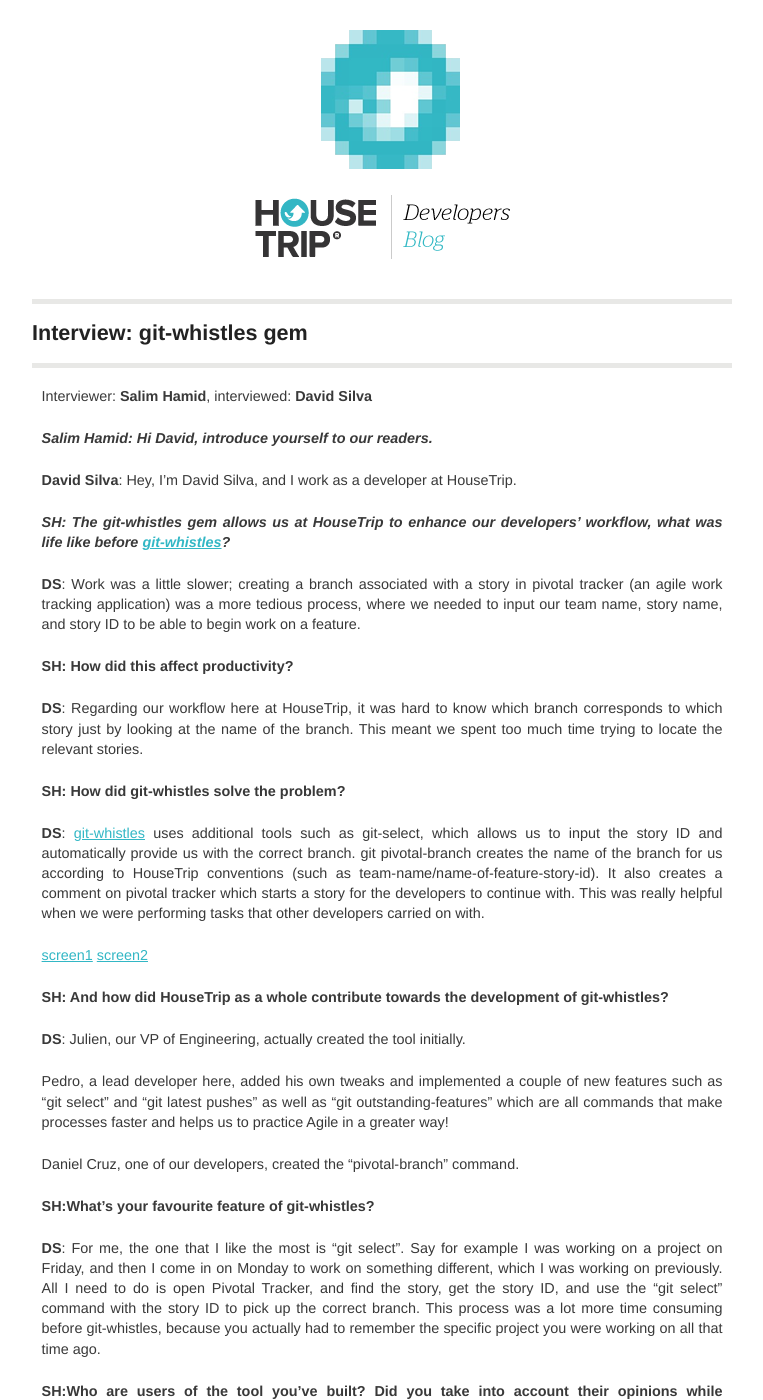
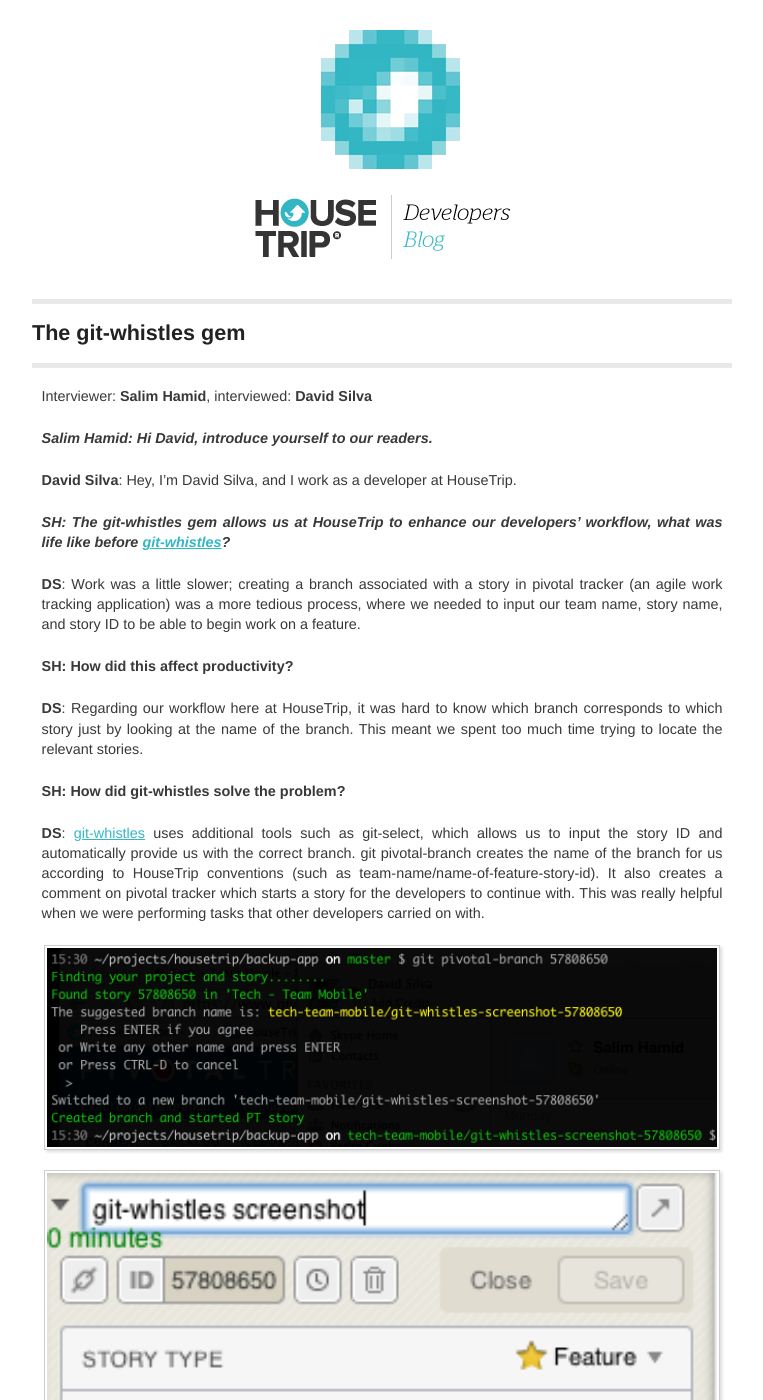
Before and after one commit to HouseTrip/housetrip.github.com, a Jekyll site: the page built from _posts/2013-10-02-git-whistles.md, in a window 1280 px wide and 1400 px high. Shown: the whole window, without its empty margins (258-1021 px from the left). Built offline with Jekyll 4.4.1, drawn with Linux system fonts in a browser that asks for light colours.

Commit message:
Adds screenshots and improves the summary

```diff
--- a/_posts/2013-10-02-git-whistles.md
+++ b/_posts/2013-10-02-git-whistles.md
@@ -1,6 +1,6 @@
 ---
 layout: post
-title: "Interview: git-whistles gem"
+title: The git-whistles gem
 published: true
 author: David Silva
 author_role: Developer
@@ -39,8 +40,8 @@
 It also creates a comment on pivotal tracker which starts a story for the developers to continue with.
 This was really helpful when we were performing tasks that other developers carried on with.
 
-[screen1]()
-[screen2]()
+<img src="/images/2013-10-02/pivotal-command.png" class="center-image" title="pivotal-branch command" alt="pivotal-branch command"/>
+<img src="/images/2013-10-02/pivotal-tracker-story.png" class="center-image" title="pivotal tracker story" alt="pivotal tracker story"/>
 
 __SH: And how did HouseTrip as a whole contribute towards the development of git-whistles?__
 
```
Also changed, not shown: other parts of _posts/2013-10-02-git-whistles.md (+2 -1 lines), images/2013-10-02/pivotal-command.png (added), images/2013-10-02/pivotal-tracker-story.png (added).
